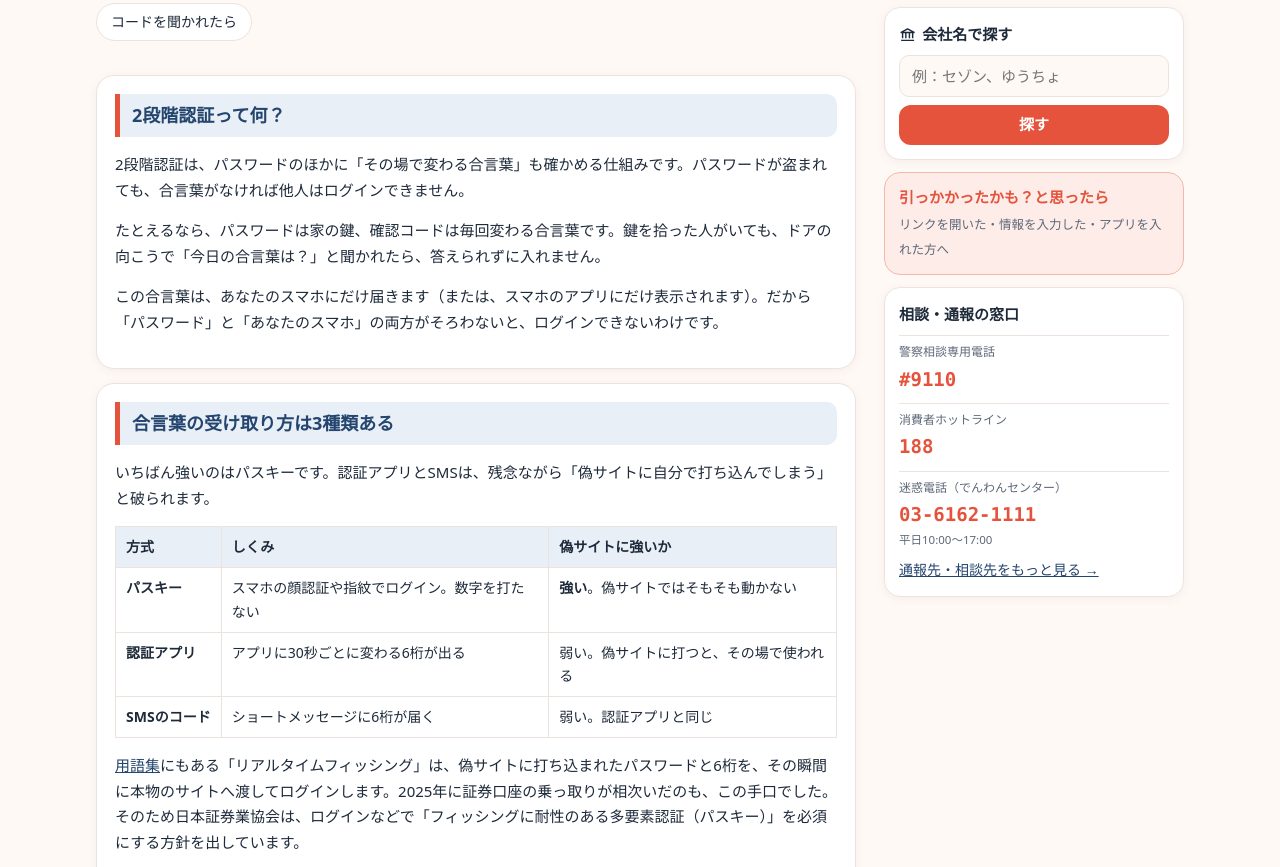
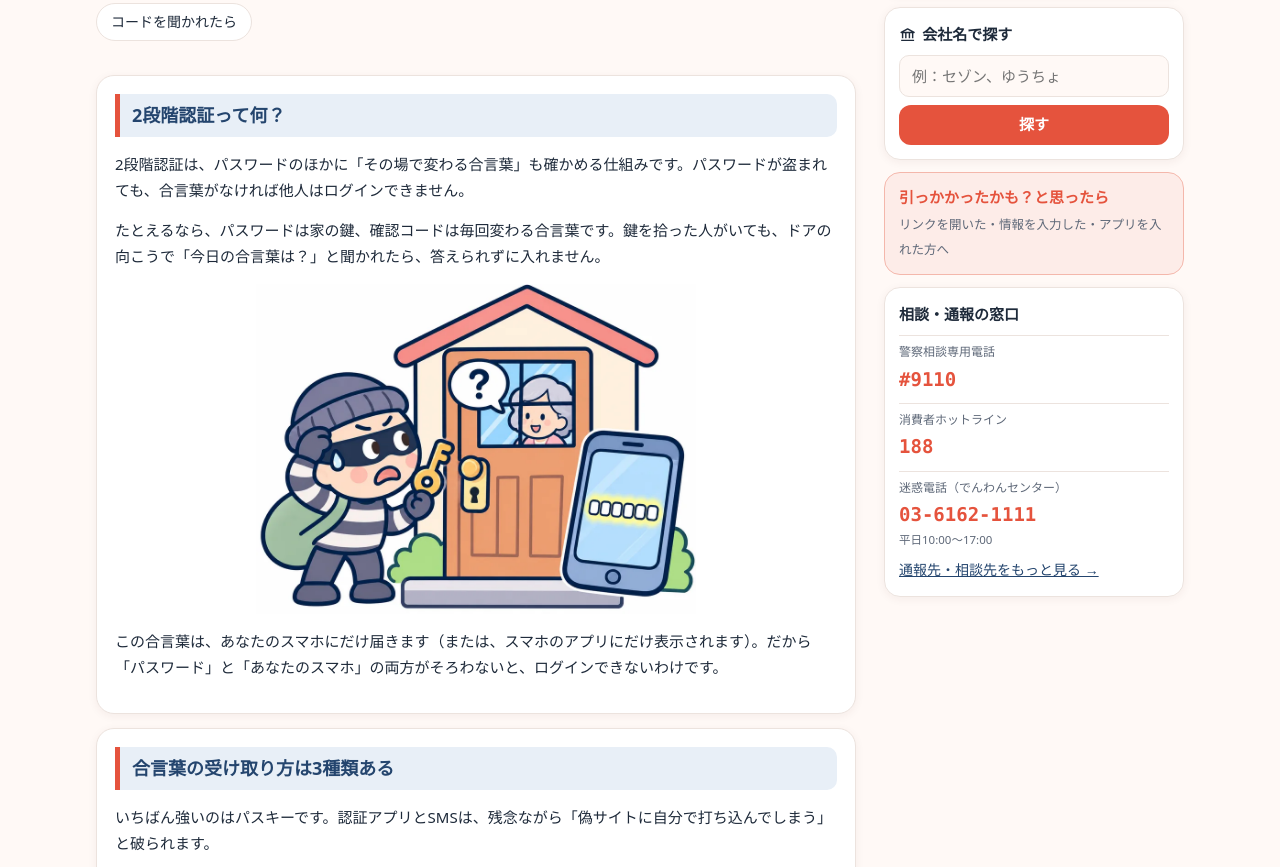
Before and after one commit to sagi-chuiho/sagi-chuiho.github.io, a plain HTML site: page twofactor.html in a window 1280 px wide. Shown: the part 473-1340 px from the top of the page. Drawn offline with Linux system fonts and the light colour scheme; a web font is replaced by a local one.

Commit message:
サイトを更新 2026-11-19 19:28

```diff
--- a/style.css
+++ b/style.css
@@ -446,3 +446,6 @@ nav.tabs{flex-wrap:wrap;overflow:visible}
 .sync figcaption b{display:block;font-size:15px;color:var(--ink)}
 .sync.ok figcaption b{color:#2E8B57}
 @media (prefers-color-scheme: dark){:root:not([data-theme="light"]) .sync.ok svg{stroke:#5CC08A}:root:not([data-theme="light"]) .sync.ok figcaption b{color:#5CC08A}}
+
+.tfaimg{margin:14px auto}
+.tfaimg img{display:block;width:100%;max-width:440px;height:auto;margin-inline:auto}
--- a/twofactor.html
+++ b/twofactor.html
@@ -40,6 +40,7 @@
 <h2>2段階認証って何？</h2>
 <p>2段階認証は、パスワードのほかに「その場で変わる合言葉」も確かめる仕組みです。パスワードが盗まれても、合言葉がなければ他人はログインできません。</p>
 <p>たとえるなら、パスワードは家の鍵、確認コードは毎回変わる合言葉です。鍵を拾った人がいても、ドアの向こうで「今日の合言葉は？」と聞かれたら、答えられずに入れません。</p>
+<figure class="tfaimg"><img src="assets/tfa-key.webp" alt="鍵を持った泥棒がドアの前で困っている。合言葉はスマホに届く6桁の数字" width="960" height="720" loading="lazy"></figure>
 <p>この合言葉は、あなたのスマホにだけ届きます（または、スマホのアプリにだけ表示されます）。だから「パスワード」と「あなたのスマホ」の両方がそろわないと、ログインできないわけです。</p>
 </section>
 
@@ -117,6 +118,7 @@
 <section class="panel" id="t5">
 <h2>機種変更のときは、古いスマホを最後まで初期化しない</h2>
 <p>認証アプリの中身は、他のアプリのようには自動で引っ越ししないことがあります。ここでつまずく人がいちばん多いです。</p>
+<figure class="tfaimg"><img src="assets/tfa-phonechange.webp" alt="古いスマホは捨てずに、認証アプリの中身を新しいスマホへ移す" width="960" height="720" loading="lazy"></figure>
 <p>Google Authenticatorの場合、引っ越しの方法は2つあります。</p>
 <ul>
 <li><b>Googleアカウントに同期している場合</b>：新しいスマホでアプリを入れ、同じGoogleアカウントでログインすれば、数字の一覧が戻ります</li>
@@ -146,6 +148,7 @@
 <section class="panel" id="t7">
 <h2>「そのコードを教えて」は詐欺</h2>
 <p>確認コードは、自分がログインするその瞬間に、自分で開いた画面にだけ打つものです。それ以外で聞かれたら、相手がだれを名乗っていても詐欺です。</p>
+<figure class="tfaimg"><img src="assets/tfa-askcode.webp" alt="電話で6桁のコードを聞き出そうとする詐欺師と、待ったをかける慎重な脳" width="960" height="720" loading="lazy"></figure>
 <ul>
 <li>電話やSMSで「届いた番号を読み上げてください」と言われた</li>
 <li>メールのリンクから開いた画面で「確認コードを入力」と出た</li>
```
Also changed, not shown: assets/tfa-askcode.webp (added), assets/tfa-key.webp (added), assets/tfa-phonechange.webp (added).
